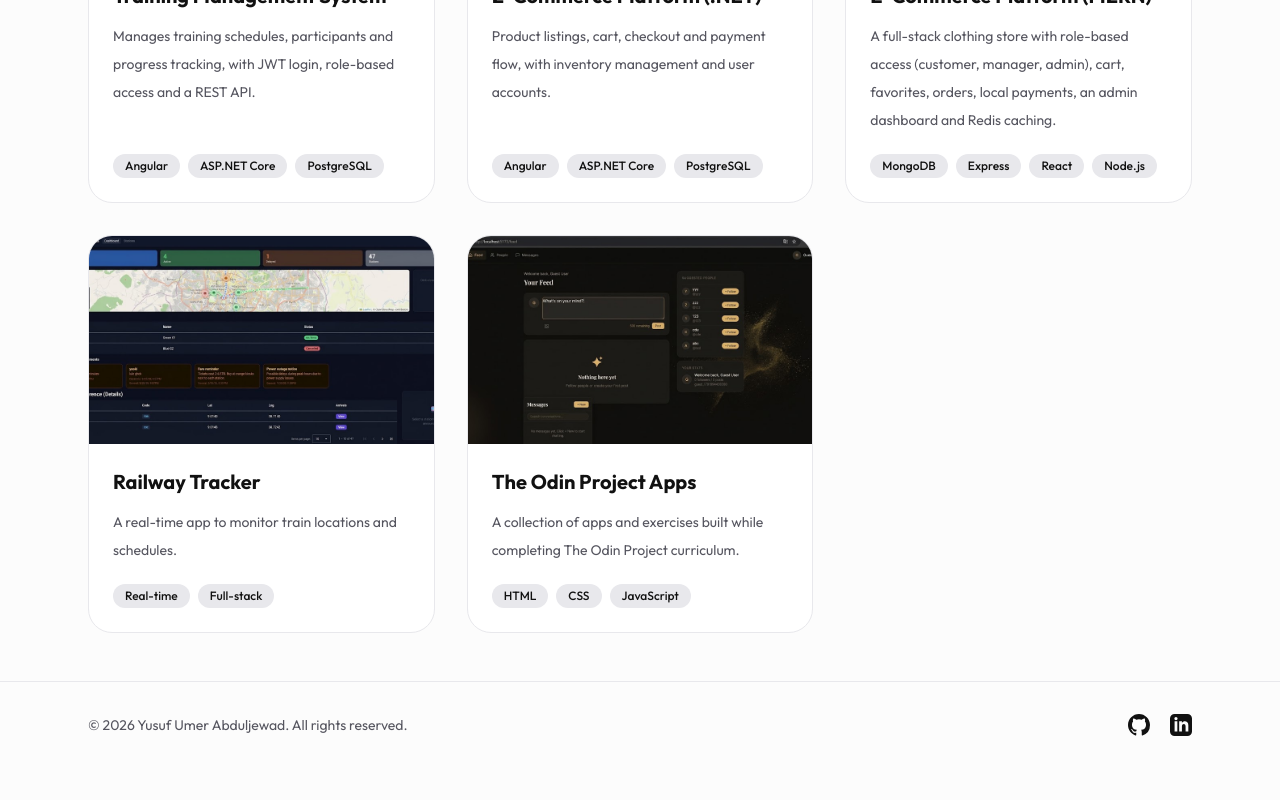
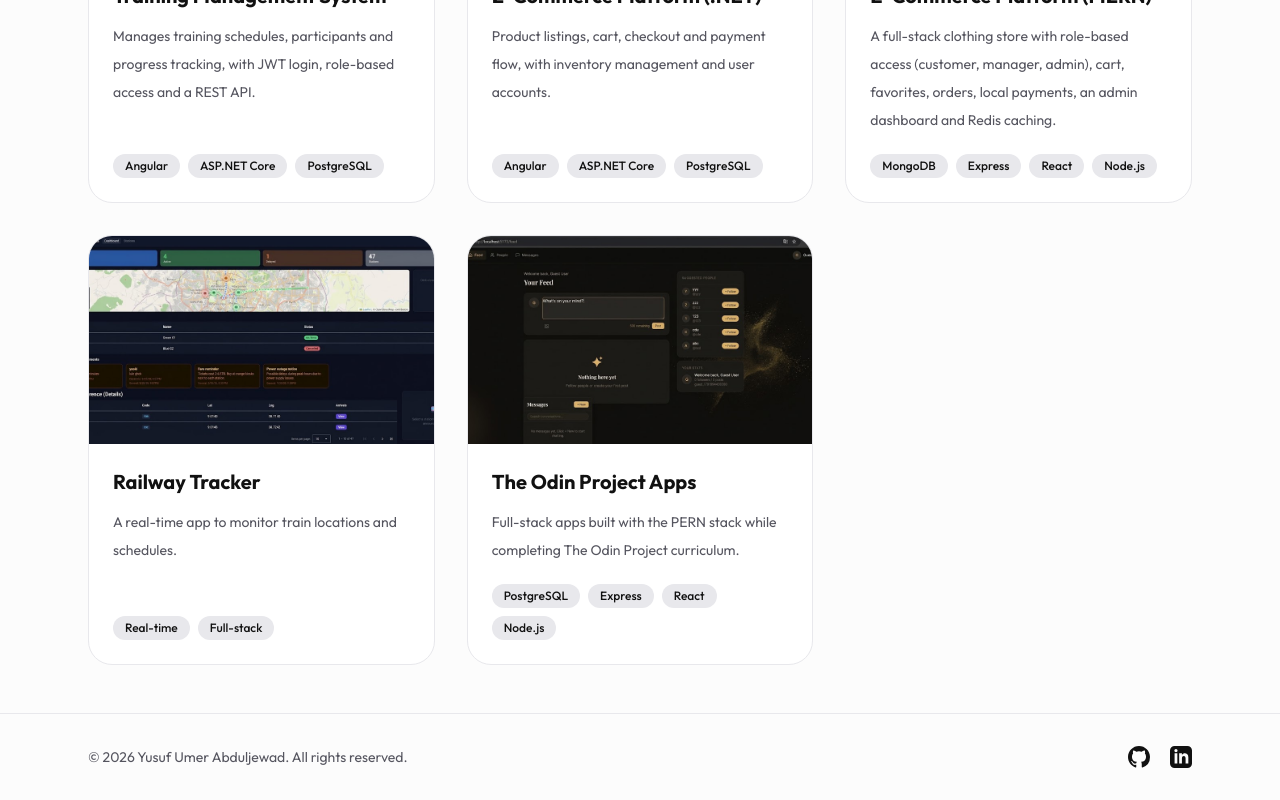
Before and after one commit to codewithyusa/portfolio, a React (Vite) app in the folder yusuf-portfolio/: page /projects in a window 1280 px wide. Shown: the part 480-1280 px from the top of the page. Before the commit the page ends 1248 px from the top, so only its background shows below. Built offline with nearby package versions, Linux system fonts and the light colour scheme.

Commit message:
feat: update Odin Project to PERN stack

```diff
--- a/yusuf-portfolio/src/data/projects.ts
+++ b/yusuf-portfolio/src/data/projects.ts
@@ -54,9 +54,8 @@ export const projects: Project[] = [
     id: "odin",
     label: "ODIN",
     title: "The Odin Project Apps",
-    description:
-      "A collection of apps and exercises built while completing The Odin Project curriculum.",
-    tags: ["HTML", "CSS", "JavaScript"],
+    description: 'Full-stack apps built with the PERN stack while completing The Odin Project curriculum.',
+    tags: ['PostgreSQL', 'Express', 'React', 'Node.js'],
     gradient: "linear-gradient(135deg, #a88a22, #4f7a1f)",
     image: "/projects/odin.jpg",
     links: [{ label: "GitHub", href: "https://github.com/codewithyusa/odin_book" }],
```
